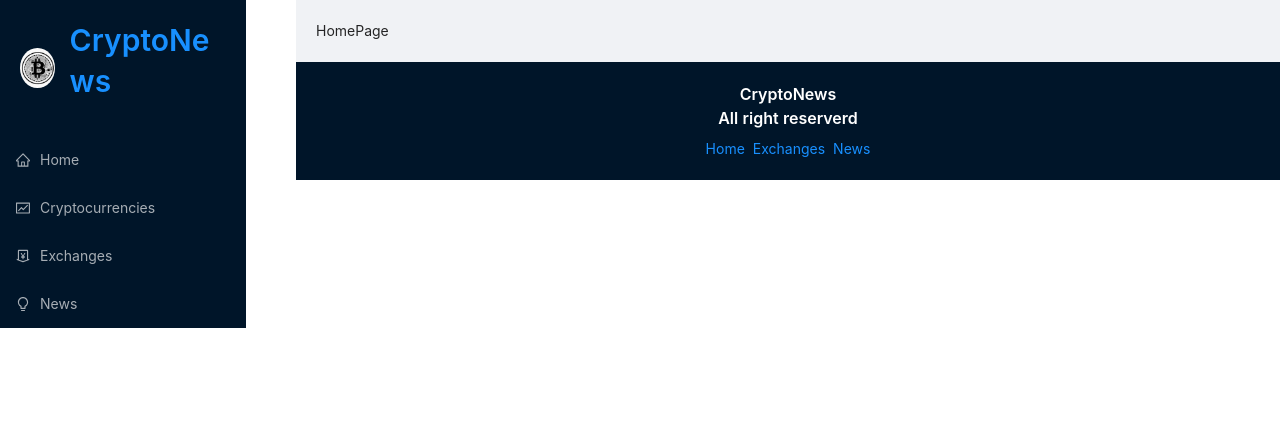
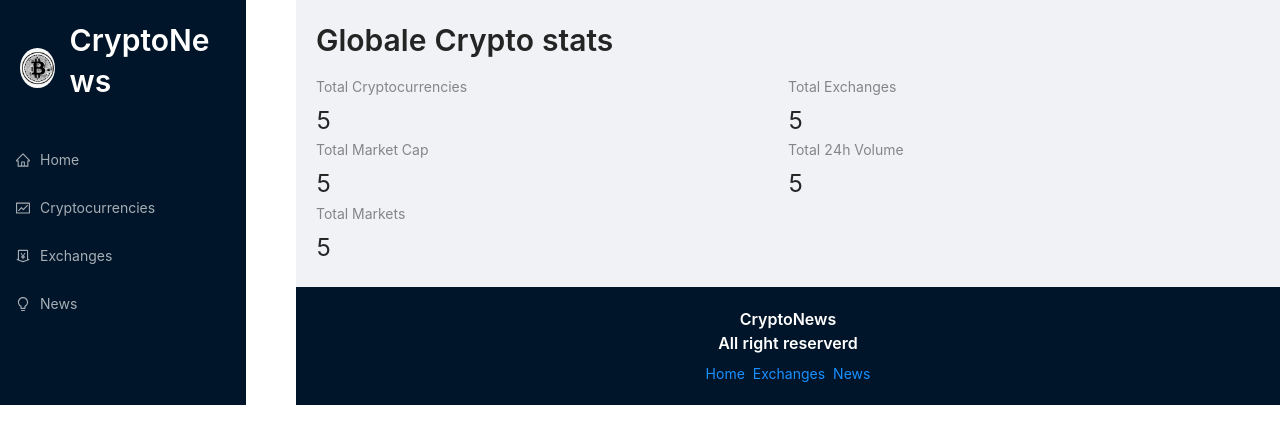
Before and after one commit to boukssis/CryptoNews-application-, a React (Create React App) app: page / in a window 1280 px wide. Shown: the top 444 px of the page. Built offline with nearby package versions, Linux system fonts and the light colour scheme.

Commit message:
Set up redux toolkit + add homepage statistics

```diff
--- /dev/null
+++ b/src/app/store.js
@@ -0,0 +1,5 @@
+import { configureStore} from '@reduxjs/toolkit'
+
+export default configureStore({
+    reducer:{}
+})
--- a/src/components/HomePage.js
+++ b/src/components/HomePage.js
@@ -1,8 +1,25 @@
 import React from 'react'
+import millify from 'millify'
+import {Row, Col,  Statistic, Typography } from 'antd'
+
+const {Title} = Typography
 
 const HomePage = () => {
   return (
-    <div>HomePage</div>
+    <>
+    <Title level={2} className="heading">
+        Globale Crypto stats
+    </Title>
+
+    <Row>
+        <Col  span={12}><Statistic title="Total Cryptocurrencies" value="5" /> </Col>
+        <Col  span={12}><Statistic title="Total Exchanges" value="5" /> </Col>
+        <Col  span={12}><Statistic title="Total Market Cap" value="5" /> </Col>
+        <Col  span={12}><Statistic title="Total 24h Volume" value="5" /> </Col>
+        <Col  span={12}><Statistic title="Total Markets" value="5" /> </Col>
+    </Row>
+
+    </>
   )
 }
 
--- a/src/components/navbar.js
+++ b/src/components/navbar.js
@@ -1,7 +1,6 @@
 import React from 'react'
 import {Button, Menu, Typography, Avatar} from 'antd'
 import {Link} from 'react-router-dom'
-import '../app.css'
 import icon from '../images/crypto.png'
 import { BulbOutlined, FundOutlined, HomeOutlined, MoneyCollectOutlined } from '@ant-design/icons/lib/icons'
 const Navbar = () => {
--- a/src/index.js
+++ b/src/index.js
@@ -2,10 +2,15 @@
 import ReactDom from "react-dom";
 import {BrowserRouter as Router} from 'react-router-dom'
 import App from "./App";
+import {Provider} from 'react-redux'
+import store from '../src/app/store'
 
 ReactDom.render(
     <Router>
-<App />
+        <Provider store={store}>
+        <App />
+        </Provider>
+
     </Router>,
 
  document.getElementById("root"));
```
Also changed, not shown: src/services/cryptoApi.js (added).
